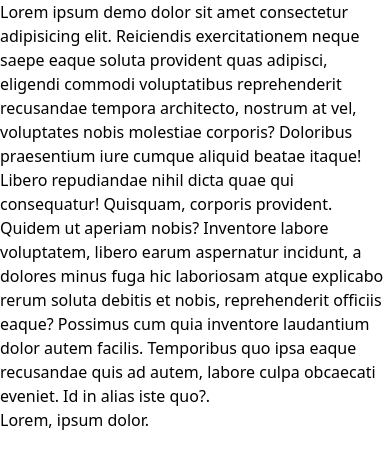
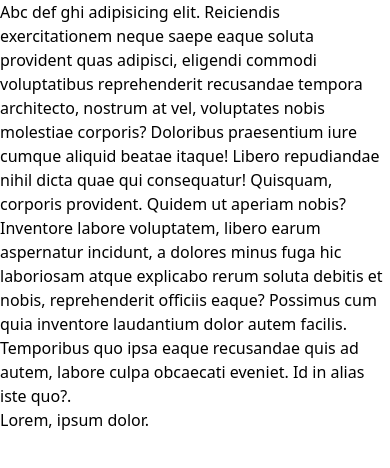
Before and after one commit to Parul-2894/tailwind_prac, a website built with Vite: page responsive_in_tailwind.html in a window 390 px wide. Built offline with nearby package versions, Linux system fonts and the light colour scheme.

```diff
--- a/responsive_in_tailwind.html
+++ b/responsive_in_tailwind.html
@@ -9,7 +9,7 @@
 </head>
 <body>
     <div class="bg-green-900 text-xs md:bg-red-800 md:text-sm sm:bg-blue-900 lg:bg-slate-600 lg:text-lg text-white">
-        <p>Lorem ipsum demo dolor sit amet consectetur adipisicing elit. Reiciendis exercitationem neque saepe eaque soluta provident quas adipisci, eligendi commodi voluptatibus reprehenderit recusandae tempora architecto, nostrum at vel, voluptates nobis molestiae corporis? Doloribus praesentium iure cumque aliquid beatae itaque! Libero repudiandae nihil dicta quae qui consequatur! Quisquam, corporis provident. Quidem ut aperiam nobis? Inventore labore voluptatem, libero earum aspernatur incidunt, a dolores minus fuga hic laboriosam atque explicabo rerum soluta debitis et nobis, reprehenderit officiis eaque? Possimus cum quia inventore laudantium dolor autem facilis. Temporibus quo ipsa eaque recusandae quis ad autem, labore culpa obcaecati eveniet. Id in alias iste quo?.</p>
+        <p>Abc def ghi adipisicing elit. Reiciendis exercitationem neque saepe eaque soluta provident quas adipisci, eligendi commodi voluptatibus reprehenderit recusandae tempora architecto, nostrum at vel, voluptates nobis molestiae corporis? Doloribus praesentium iure cumque aliquid beatae itaque! Libero repudiandae nihil dicta quae qui consequatur! Quisquam, corporis provident. Quidem ut aperiam nobis? Inventore labore voluptatem, libero earum aspernatur incidunt, a dolores minus fuga hic laboriosam atque explicabo rerum soluta debitis et nobis, reprehenderit officiis eaque? Possimus cum quia inventore laudantium dolor autem facilis. Temporibus quo ipsa eaque recusandae quis ad autem, labore culpa obcaecati eveniet. Id in alias iste quo?.</p>
         <h1>Lorem, ipsum dolor.</h1>
     </div>
 
```
